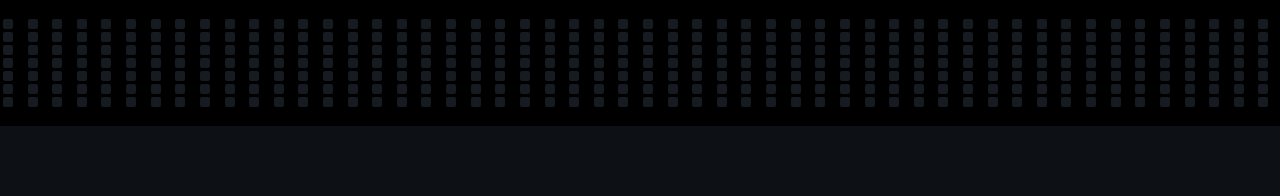
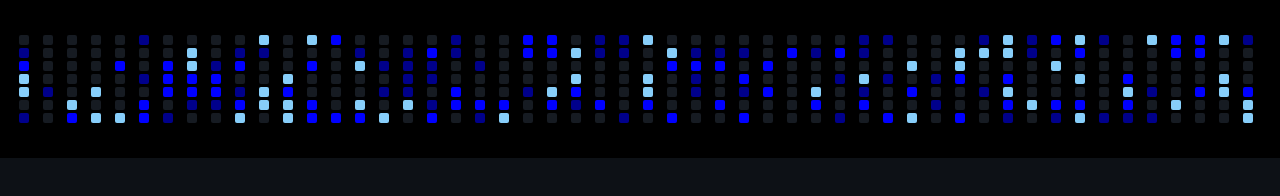
Before and after one commit to lengleman-spec/github-contributions, a plain HTML site: page index.html in a window 1280 px wide. Drawn offline with Linux system fonts and the light colour scheme.

Commit message:
Style squares for all three values. Each value has a different background color to signify different number of commits each day.

```diff
--- a/styles.css
+++ b/styles.css
@@ -22,6 +22,7 @@ ul {
   display: grid;
   grid-template-columns: repeat(52, 1fr);
   background: var(--graph-bg);
+  padding: 1em;
 }
 
 .square {
@@ -32,3 +33,16 @@ ul {
   margin-right: 0;
   border-radius: 2px;
 }
+
+/* Below is saying every element that has a data-value equal to 3, change the background color to X. */
+[data-value="3"] {
+  background: var(--level3);
+}
+
+[data-value="5"] {
+  background: var(--level5);
+}
+
+[data-value="10"] {
+  background: var(--level10);
+}
```
